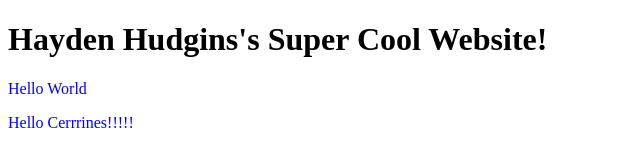
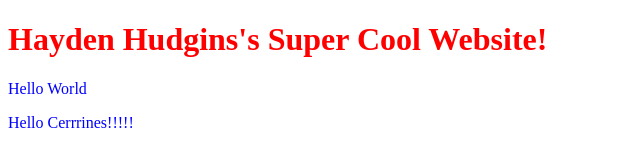
Before and after one commit to VoitreX/VoitreX.github.io, a plain HTML site: page index.html in a window 1280 px wide. Shown: the whole page, without its empty margins (0-640 px from the left). Drawn offline with Linux system fonts and the light colour scheme.

Commit message:
added title color

```diff
--- a/index.css
+++ b/index.css
@@ -1,3 +1,6 @@
 .para {
 	color:blue
 }
+.headers {
+	color:red
+}
```
